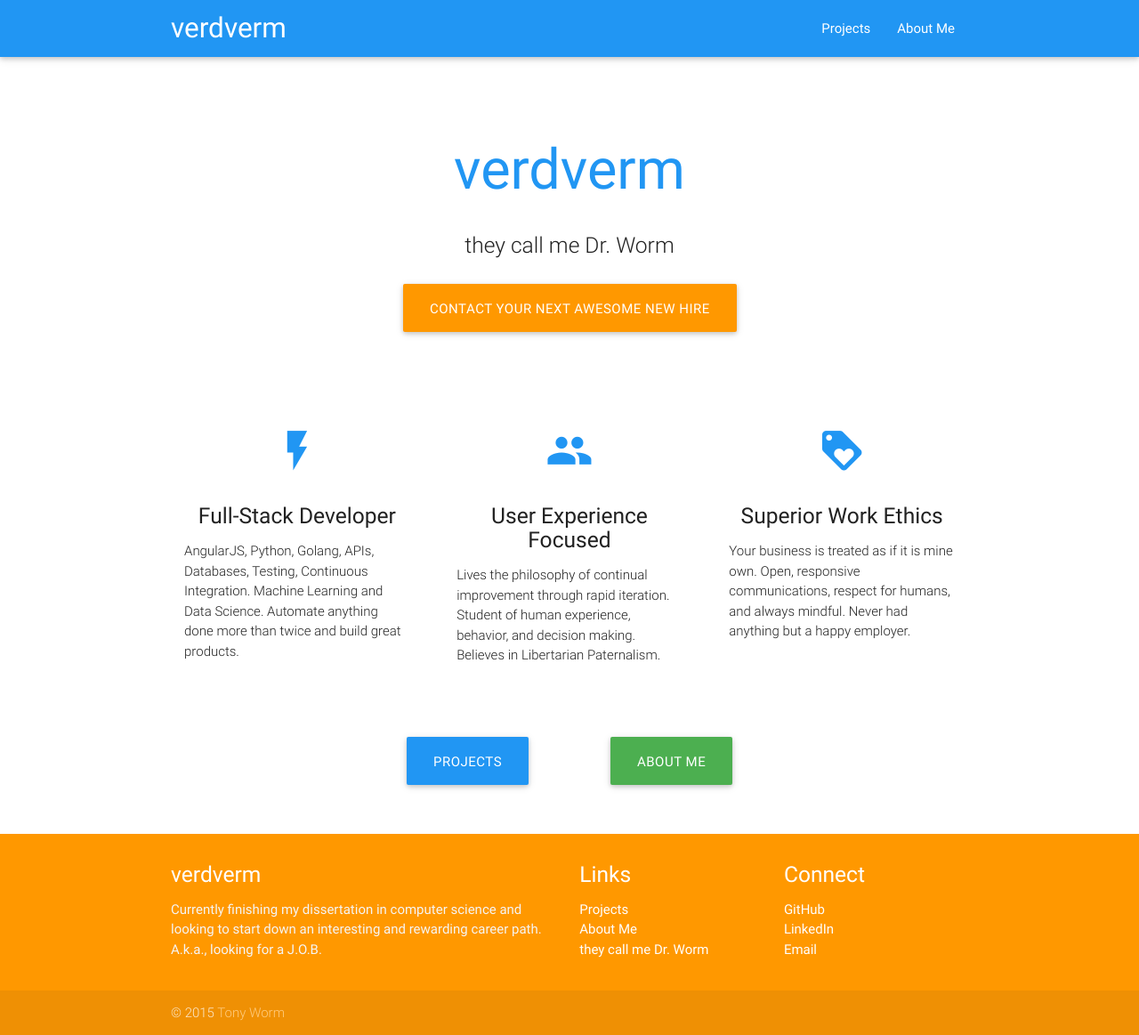
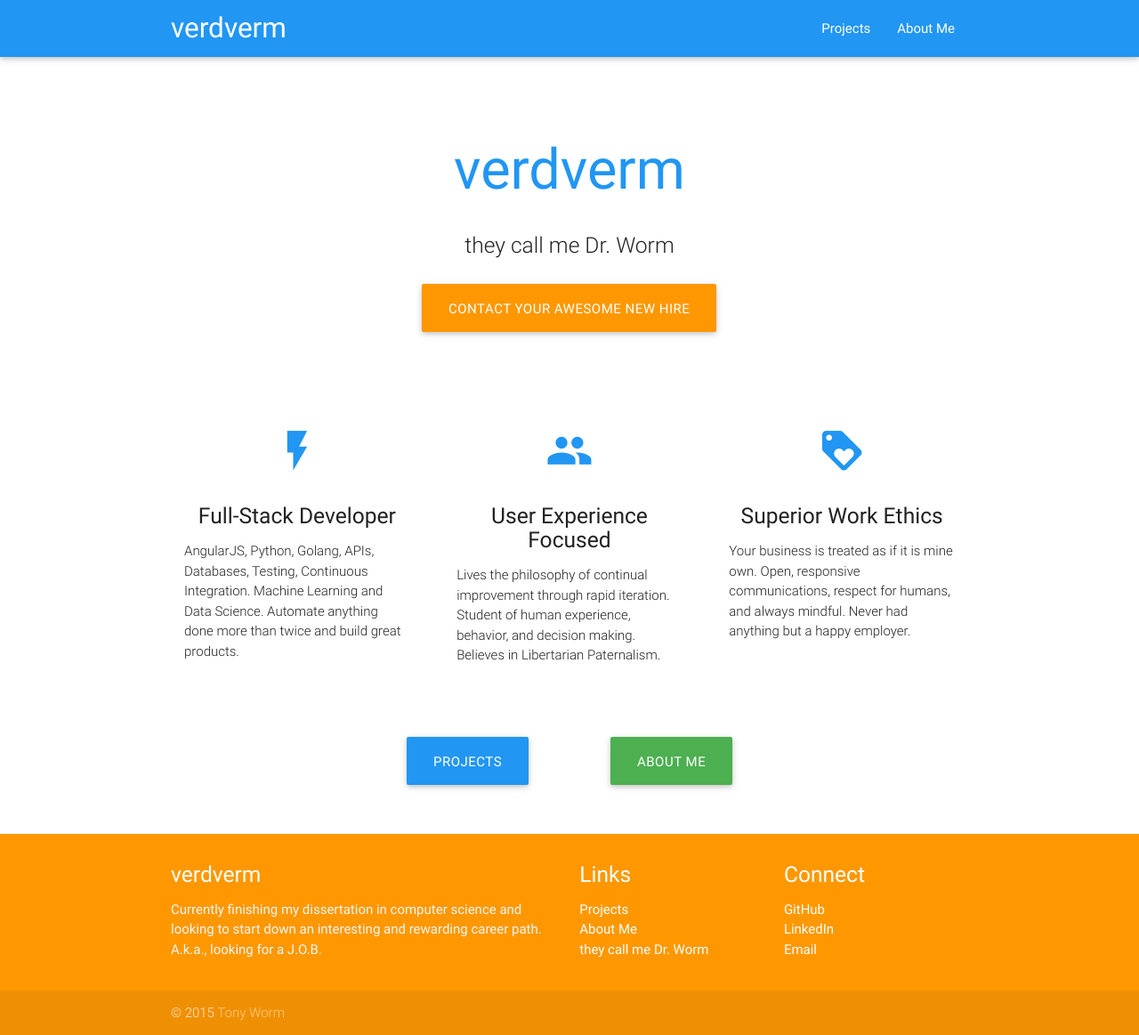
Before and after one commit to verdverm/verdverm.github.io, a Jekyll site: the page built from index.html, in a window 1280 px wide. Shown: the whole page at 89% size. Built offline with Jekyll 4.4.1, drawn with Linux system fonts in a browser that asks for light colours; nearby versions of some CDN libraries.

Commit message:
shrinking button words

```diff
--- a/index.html
+++ b/index.html
@@ -11,7 +11,7 @@ title: Home
         <h5 class="header col s12 light">they call me Dr. Worm</h5>
       </div>
       <div class="row center">
-        <a href="mailto:verdverm@gmail.com?subject=Job%20Search&amp;body=Hi%20Tony%2C%0A%0AI%20want%20to%20talk%20with%20you%20about%20opportunity%20at%20[company%20name].%0A%0A...%20add%20personal%20message%20here%20...%0A%0AThank%20you%2C%0A...%20your%20name%20..." id="download-button" class="btn-large waves-effect waves-light orange">contact your next awesome new hire</a>
+        <a href="mailto:verdverm@gmail.com?subject=Job%20Search&amp;body=Hi%20Tony%2C%0A%0AI%20want%20to%20talk%20with%20you%20about%20opportunity%20at%20[company%20name].%0A%0A...%20add%20personal%20message%20here%20...%0A%0AThank%20you%2C%0A...%20your%20name%20..." id="download-button" class="btn-large waves-effect waves-light orange">contact your awesome new hire</a>
       </div>
       <br><br>
     </div>
```
